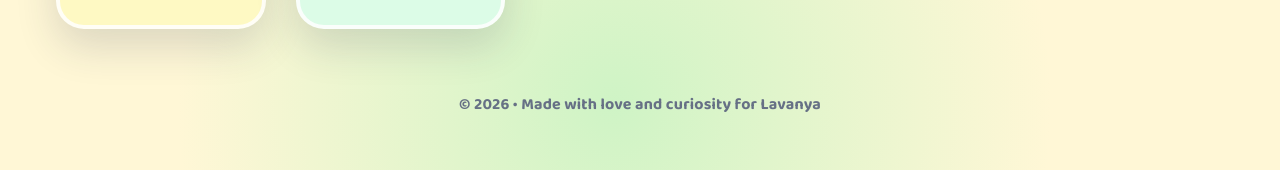
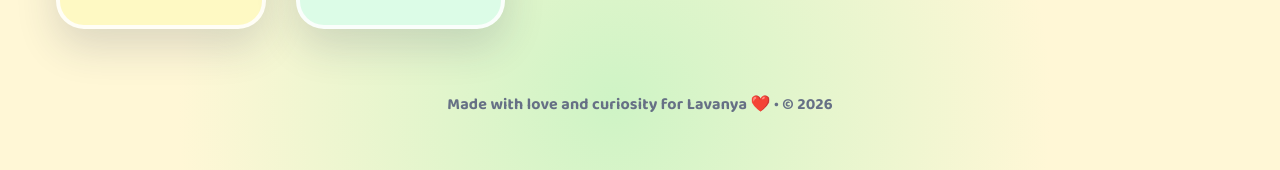
Before and after one commit to jothish-uxd/game-multiplicationSafari, a plain HTML site: page index.html in a window 1280 px wide. Shown: the part 1195-1365 px from the top of the page. Drawn offline with Linux system fonts and the light colour scheme.

Commit message:
Update index.html

```diff
--- a/index.html
+++ b/index.html
@@ -973,7 +973,7 @@
     </section>
 
     <footer class="app-footer">
-      © 2026 • Made with love and curiosity for Lavanya
+      Made with love and curiosity for Lavanya ❤️ • © 2026
     </footer>
   </main>
 
```
